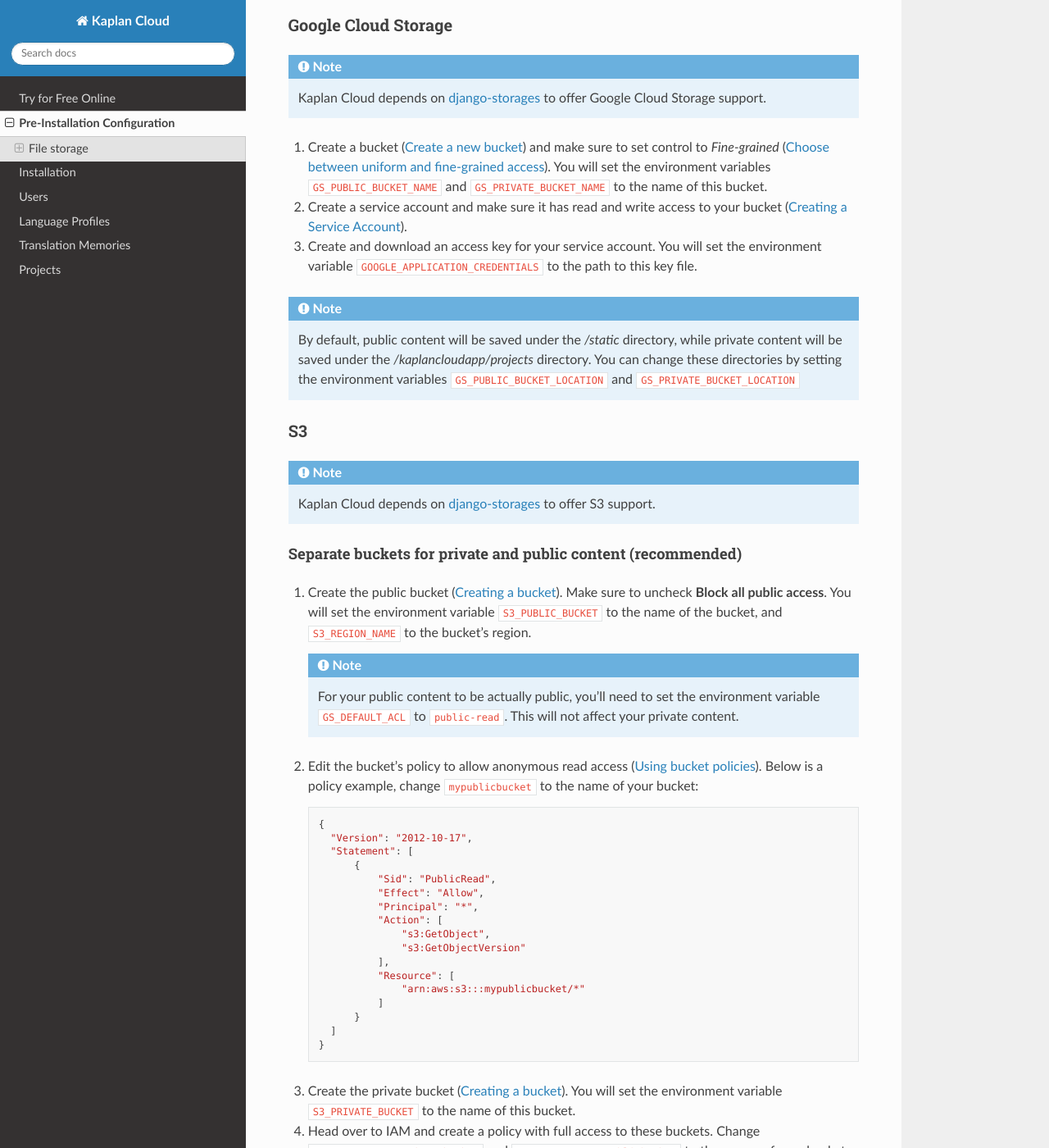
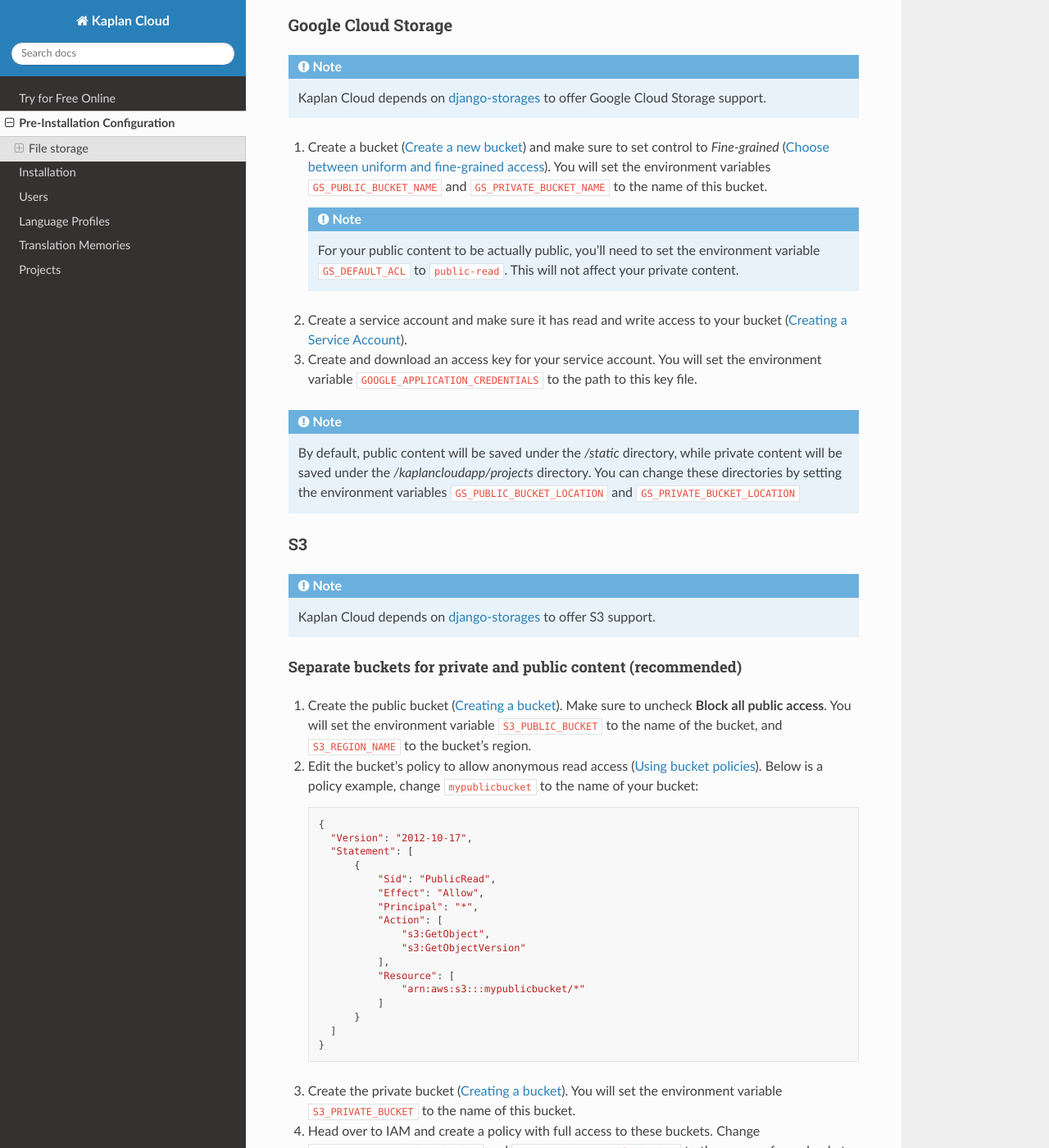
Before and after one commit to kaplanPRO/kaplan-cloud, a Sphinx documentation site: the page built from docs/source/pre-installation-configuration.rst, in a window 1280 px wide and 1400 px high, scrolled down 619 px. Shown: the whole window at 82% size. Built offline with Sphinx 7.4.7 and the Read the Docs theme 2.0.0, drawn with Linux system fonts in a browser that asks for light colours; some of the changed lines change nothing that is shown; some of the changed text lies outside the part shown.

Commit message:
:memo: Update documentation

```diff
--- a/docs/source/pre-installation-configuration.rst
+++ b/docs/source/pre-installation-configuration.rst
@@ -33,7 +33,7 @@
 
 .. note::
    Kaplan Cloud depends on `django-storages
-   <https://django-storages.readthedocs.io/en/latest/backends/amazon-S3.html>`_
+   <https://django-storages.readthedocs.io/en/latest/backends/gcloud.html>`_
    to offer Google Cloud Storage support.
 
 1. Create a bucket (`Create a new bucket`_)
@@ -41,6 +41,11 @@
    fine-grained access`_). You will set the environment variables
    ``GS_PUBLIC_BUCKET_NAME`` and ``GS_PRIVATE_BUCKET_NAME`` to the name of this
    bucket.
+
+   .. note::
+      For your public content to be actually public, you'll need to set the
+      environment variable ``GS_DEFAULT_ACL`` to ``public-read``. This will not
+      affect your private content.
 
 2. Create a service account and make sure it has read and write access to your
    bucket (`Creating a Service Account`_).
@@ -76,11 +81,6 @@
    **Block all public access**. You will set the environment variable
    ``S3_PUBLIC_BUCKET`` to the name of the bucket, and ``S3_REGION_NAME`` to the
    bucket's region.
-
-   .. note::
-      For your public content to be actually public, you'll need to set the
-      environment variable ``GS_DEFAULT_ACL`` to ``public-read``. This will not
-      affect your private content.
 
 2. Edit the bucket's policy to allow anonymous read access
    (`Using bucket policies`_). Below is a policy example, change
@@ -164,7 +164,7 @@
       environment variable ``S3_DEFAULT_ACL`` to ``public-read``. This will not
       affect your private content.
 
-2. Head over to IAM and create a policy with full access to these buckets.
+2. Head over to IAM and create a policy with full access to this bucket.
    Change ``arn:aws:s3:::mybucket`` to the name of your bucket (`AWS IAM Docs`_).
 
    .. code-block::
```
